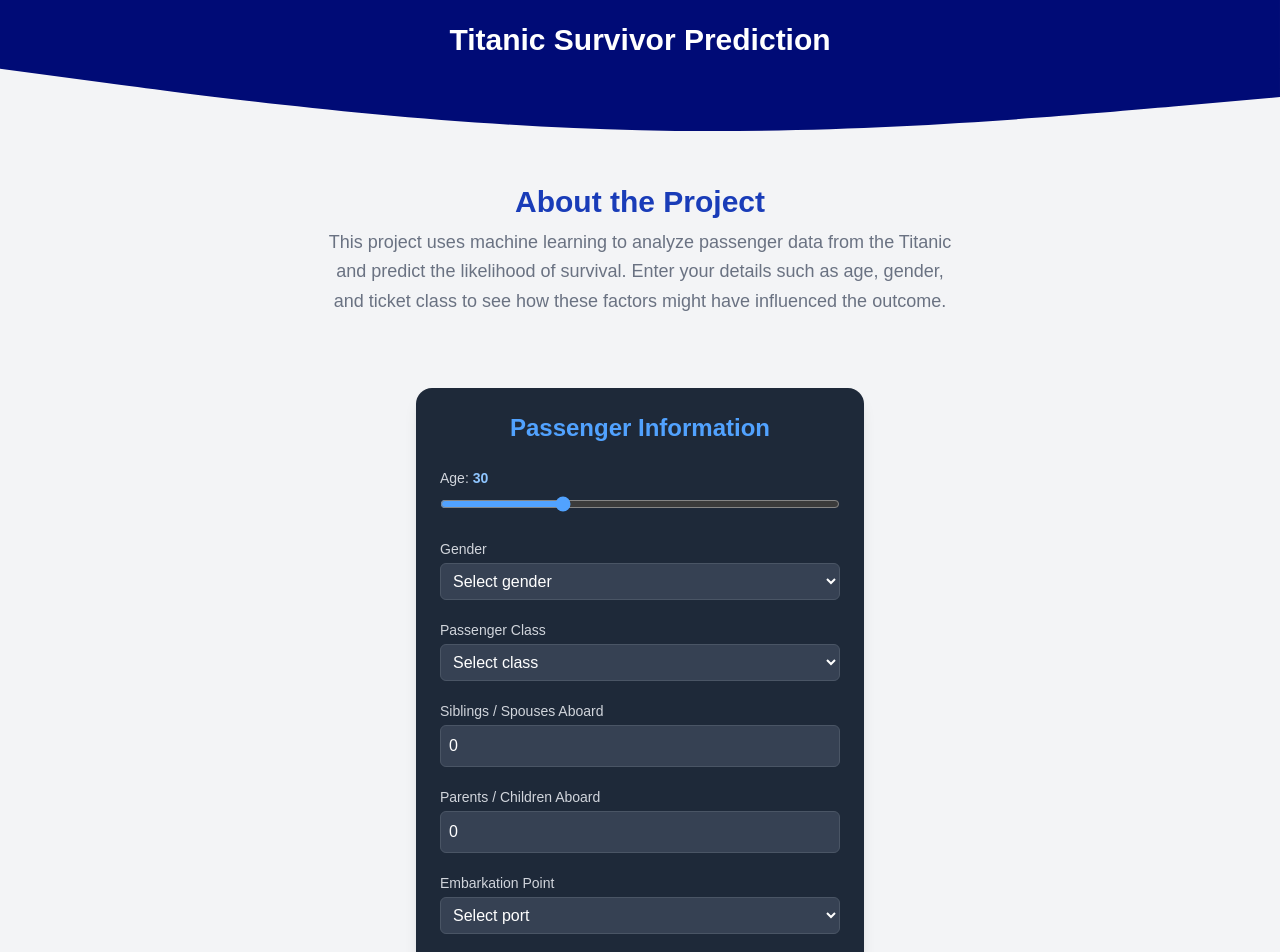
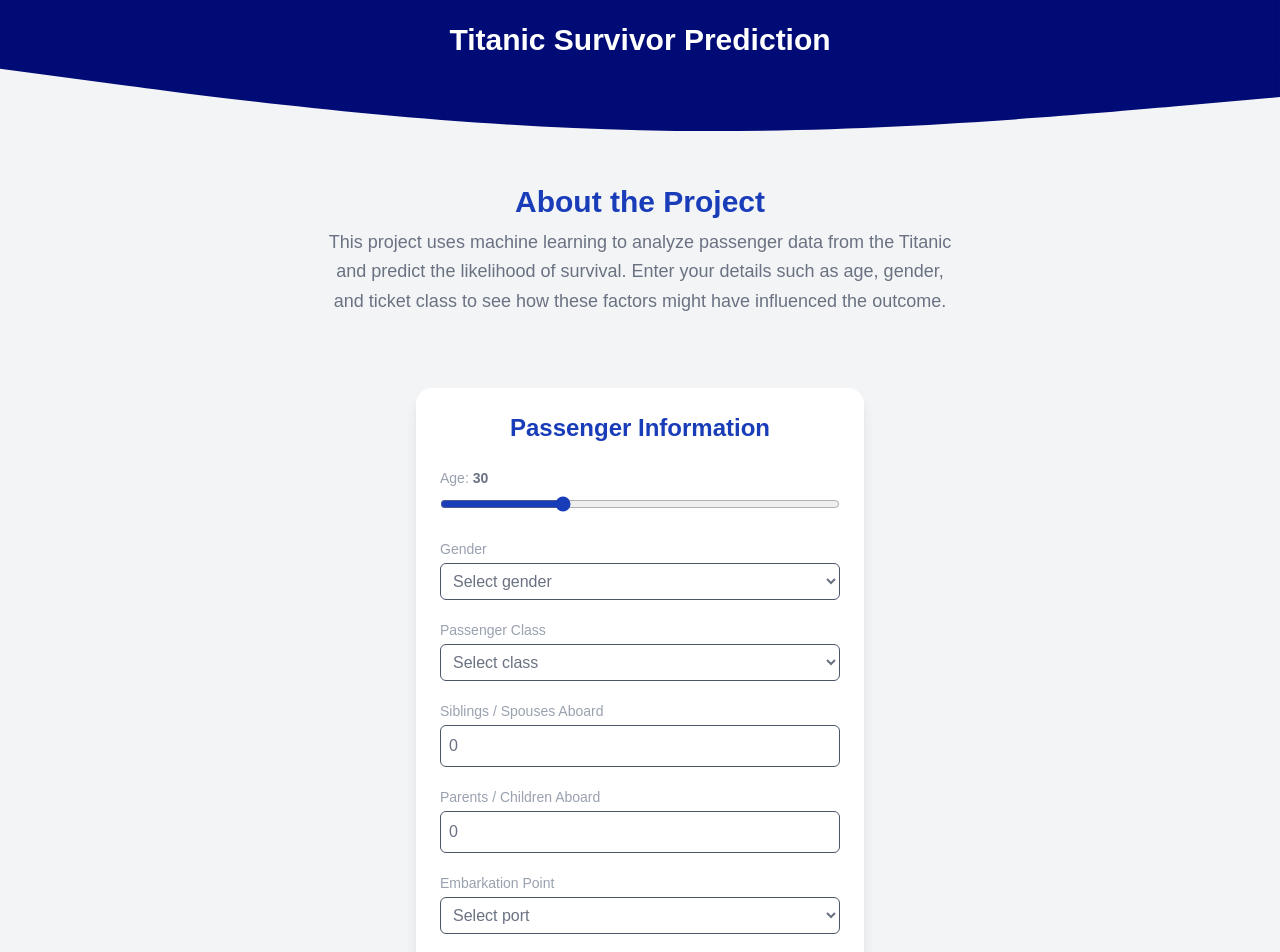
Before and after one commit to Bbuluc/titanic-prediction, a React (Vite) app: page / in a window 1280 px wide. Shown: the top 952 px of the page. Built offline with nearby package versions, Linux system fonts and the light colour scheme.

Commit message:
changes on Form

```diff
--- a/src/components/FormSection.jsx
+++ b/src/components/FormSection.jsx
@@ -25,8 +25,8 @@
   };
 
   return (
-    <section className="max-w-md mx-auto my-10 bg-gray-800 rounded-2xl shadow-lg p-6 text-white">
-      <h2 className="text-2xl font-semibold text-center text-blue-400 mb-6">
+    <section className="max-w-md mx-auto my-10 bg-white rounded-2xl shadow-lg p-6 text-white">
+      <h2 className="text-2xl font-semibold text-center text-blue-800 mb-6">
         Passenger Information
       </h2>
 
@@ -35,10 +35,10 @@
         <div>
           <label
             htmlFor="age"
-            className="block text-sm font-medium text-gray-300"
+            className="block text-sm font-medium text-gray-400"
           >
             Age:{" "}
-            <span className="text-blue-300 font-semibold">{formData.age}</span>
+            <span className="text-gray-500 font-semibold">{formData.age}</span>
           </label>
           <input
             type="range"
@@ -48,7 +48,7 @@
             max="100"
             value={formData.age}
             onChange={handleChange}
-            className="w-full mt-2 accent-blue-400"
+            className="w-full mt-2 accent-blue-800"
           />
         </div>
 
@@ -56,7 +56,7 @@
         <div>
           <label
             htmlFor="gender"
-            className="block text-sm font-medium text-gray-300"
+            className="block text-sm font-medium text-gray-400"
           >
             Gender
           </label>
@@ -65,7 +65,7 @@
             name="gender"
             value={formData.gender}
             onChange={handleChange}
-            className="w-full mt-1 p-2 rounded-md bg-gray-700 border border-gray-600 focus:ring-2 focus:ring-blue-400 focus:outline-none"
+            className="w-full mt-1 p-2 rounded-md text-gray-500 border border-gray-600 focus:ring-2 focus:ring-blue-400 focus:outline-none"
           >
             <option value="">Select gender</option>
             <option value="male">Male</option>
@@ -77,7 +77,7 @@
         <div>
           <label
             htmlFor="pclass"
-            className="block text-sm font-medium text-gray-300"
+            className="block text-sm font-medium text-gray-400"
           >
             Passenger Class
           </label>
@@ -86,7 +86,7 @@
             name="pclass"
             value={formData.pclass}
             onChange={handleChange}
-            className="w-full mt-1 p-2 rounded-md bg-gray-700 border border-gray-600 focus:ring-2 focus:ring-blue-400 focus:outline-none"
+            className="w-full mt-1 p-2 rounded-md text-gray-500 border border-gray-600 focus:ring-2 focus:ring-blue-400 focus:outline-none"
           >
             <option value="">Select class</option>
             <option value="1">1st Class</option>
@@ -99,7 +99,7 @@
         <div>
           <label
             htmlFor="sibsp"
-            className="block text-sm font-medium text-gray-300"
+            className="block text-sm font-medium text-gray-400"
           >
             Siblings / Spouses Aboard
           </label>
@@ -111,7 +111,7 @@
             max="10"
             value={formData.sibsp}
             onChange={handleChange}
-            className="w-full mt-1 p-2 rounded-md bg-gray-700 border border-gray-600 focus:ring-2 focus:ring-blue-400 focus:outline-none"
+            className="w-full mt-1 p-2 rounded-md text-gray-500  border border-gray-600 focus:ring-2 focus:ring-blue-400 focus:outline-none"
           />
         </div>
 
@@ -119,7 +119,7 @@
         <div>
           <label
             htmlFor="parch"
-            className="block text-sm font-medium text-gray-300"
+            className="block text-sm font-medium text-gray-400"
           >
             Parents / Children Aboard
           </label>
@@ -131,7 +131,7 @@
             max="10"
             value={formData.parch}
             onChange={handleChange}
-            className="w-full mt-1 p-2 rounded-md bg-gray-700 border border-gray-600 focus:ring-2 focus:ring-blue-400 focus:outline-none"
+            className="w-full mt-1 p-2 rounded-md text-gray-500  border border-gray-600 focus:ring-2 focus:ring-blue-400 focus:outline-none"
           />
         </div>
 
@@ -139,7 +139,7 @@
         <div>
           <label
             htmlFor="embarked"
-            className="block text-sm font-medium text-gray-300"
+            className="block text-sm font-medium text-gray-400"
           >
             Embarkation Point
           </label>
@@ -148,7 +148,7 @@
             name="embarked"
             value={formData.embarked}
             onChange={handleChange}
-            className="w-full mt-1 p-2 rounded-md bg-gray-700 border border-gray-600 focus:ring-2 focus:ring-blue-400 focus:outline-none"
+            className="w-full mt-1 p-2 rounded-md text-gray-500  border border-gray-600 focus:ring-2 focus:ring-blue-400 focus:outline-none"
           >
             <option value="">Select port</option>
             <option value="C">Cherbourg (C)</option>
@@ -159,7 +159,7 @@
 
         <button
           type="submit"
-          className="flex mx-auto w-30 mt-4 bg-blue-500 hover:bg-blue-600 text-white font-semibold py-2 px-4 rounded-md transition  gap-2"
+          className="flex mx-auto w-30 mt-4 bg-blue-800 hover:bg-blue-600 text-white font-semibold py-2 px-4 rounded-md transition gap-2 hover:scale-105 hover:cursor-pointer"
         >
           Predict
           <PredictIcon />
```
